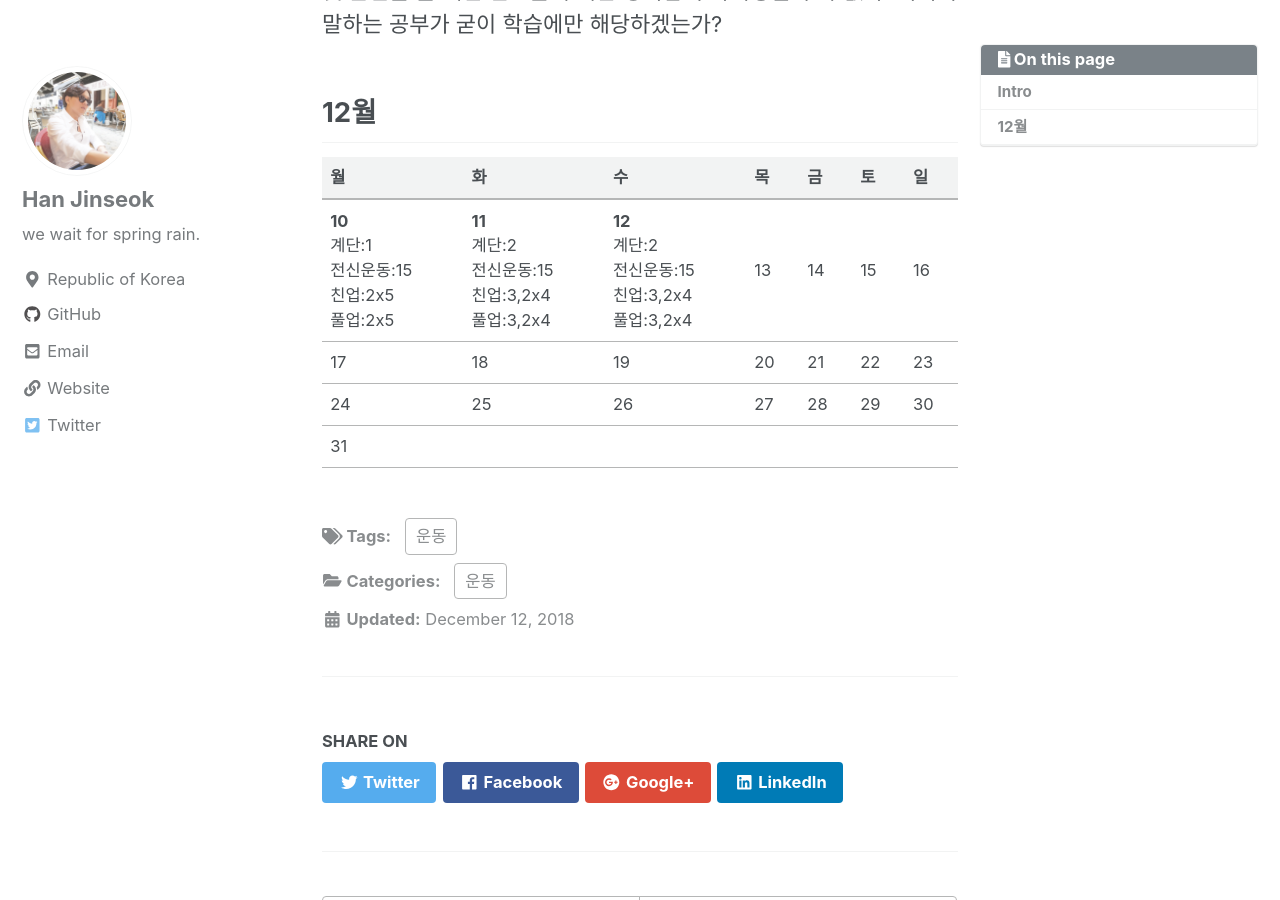
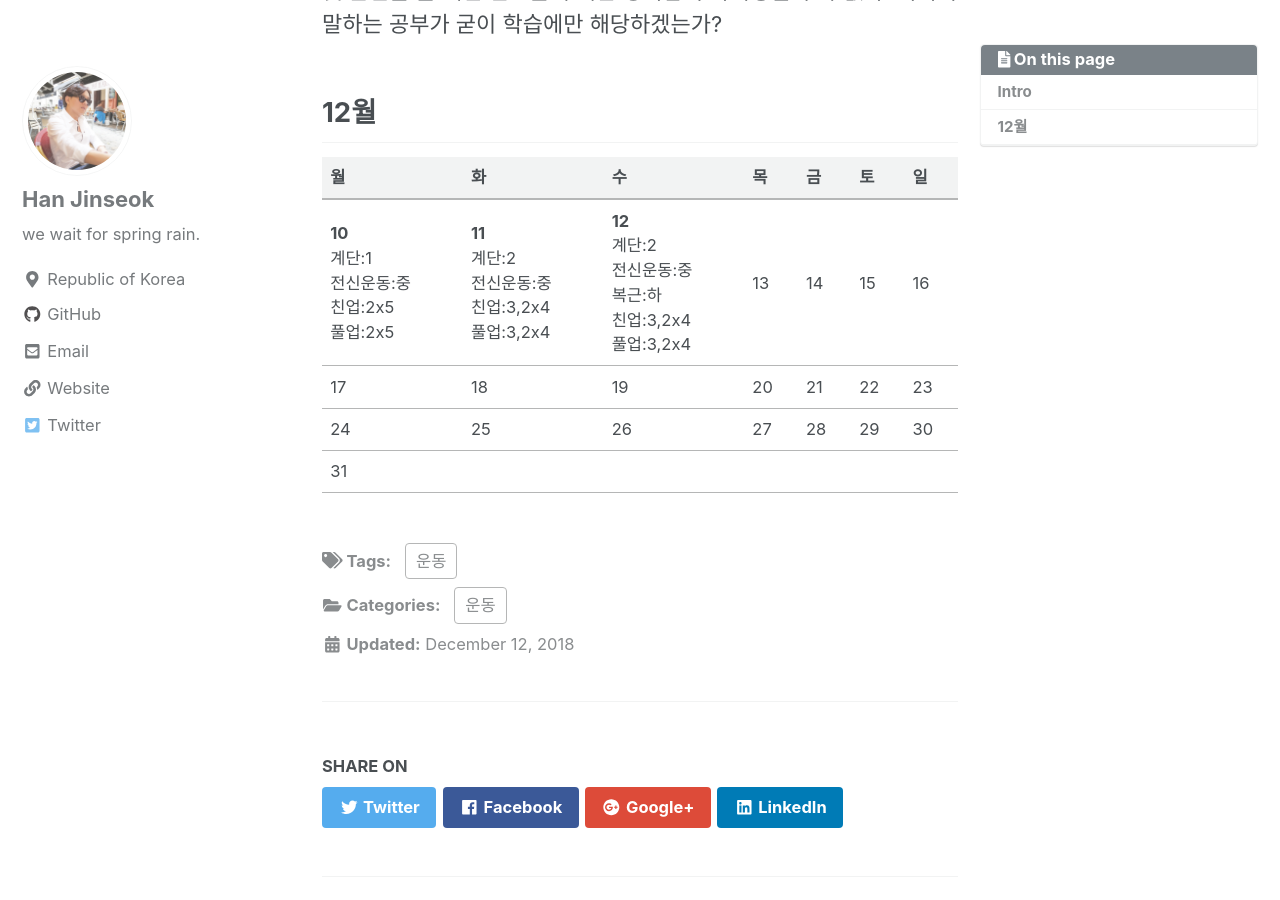
Before and after one commit to moregorenine/moregorenine.github.io, a Jekyll site: the page built from _posts/exercise/2018-12-10-exercise.md, in a window 1280 px wide and 900 px high, scrolled down 636 px. Built offline with Jekyll 4.4.1, drawn with Linux system fonts in a browser that asks for light colours; nearby versions of some CDN libraries; comment, search, counter and statistics services are not loaded; a style sheet for code colours, icons or effects is not loaded.

Commit message:
Update 2018-12-10-exercise.md

```diff
--- a/_posts/exercise/2018-12-10-exercise.md
+++ b/_posts/exercise/2018-12-10-exercise.md
@@ -21,7 +21,7 @@ toc_sticky: true
 
 | 월 | 화 | 수 | 목 | 금 | 토 | 일 |
 |:---|:---|:---|:---|:---|:---|:---|
-| **10**<br>계단:1<br>전신운동:15<br>친업:2x5<br>풀업:2x5 | **11**<br>계단:2<br>전신운동:15<br>친업:3,2x4<br>풀업:3,2x4 | **12**<br>계단:2<br>전신운동:15<br>친업:3,2x4<br>풀업:3,2x4 | 13 | 14 | 15 | 16 |
+| **10**<br>계단:1<br>전신운동:중<br>친업:2x5<br>풀업:2x5 | **11**<br>계단:2<br>전신운동:중<br>친업:3,2x4<br>풀업:3,2x4 | **12**<br>계단:2<br>전신운동:중<br>복근:하<br>친업:3,2x4<br>풀업:3,2x4 | 13 | 14 | 15 | 16 |
 | 17 | 18 | 19 | 20 | 21 | 22 | 23 |
 | 24 | 25 | 26 | 27 | 28 | 29 | 30 |
 | 31 |    |    |    |    |    |    |
```
